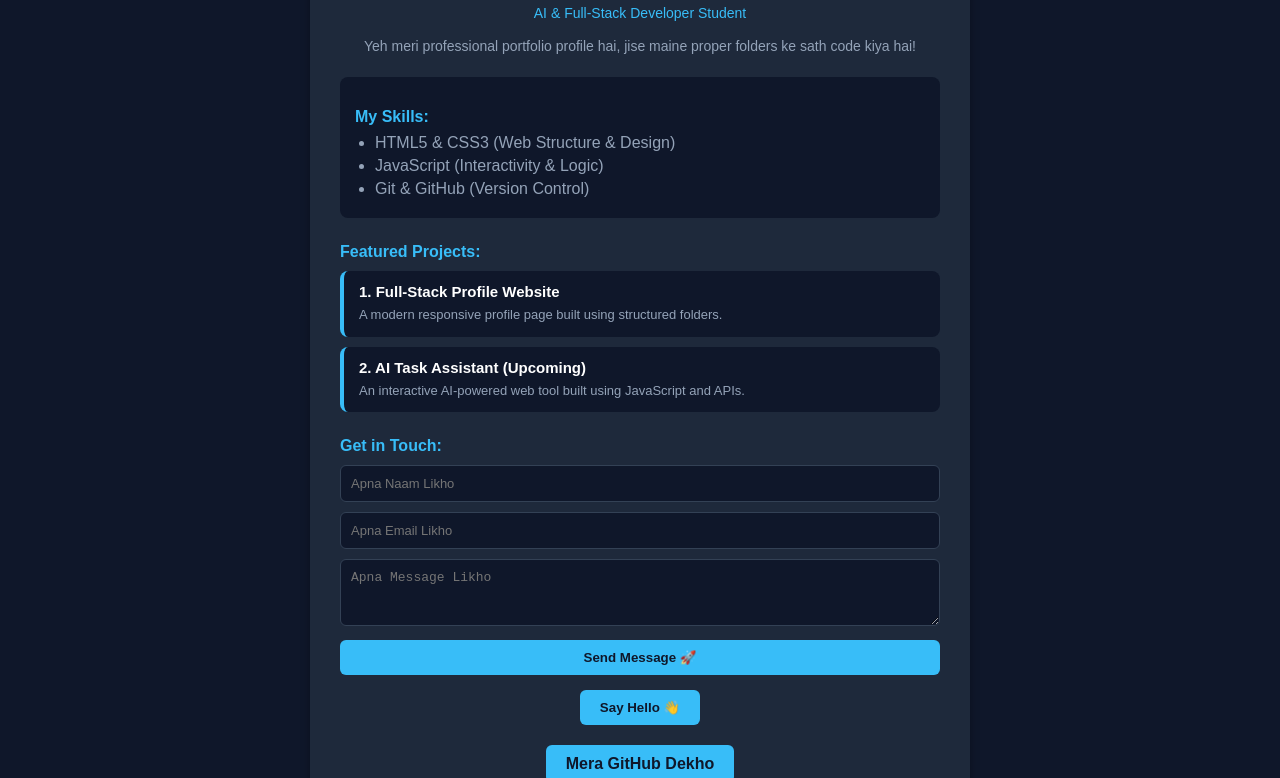
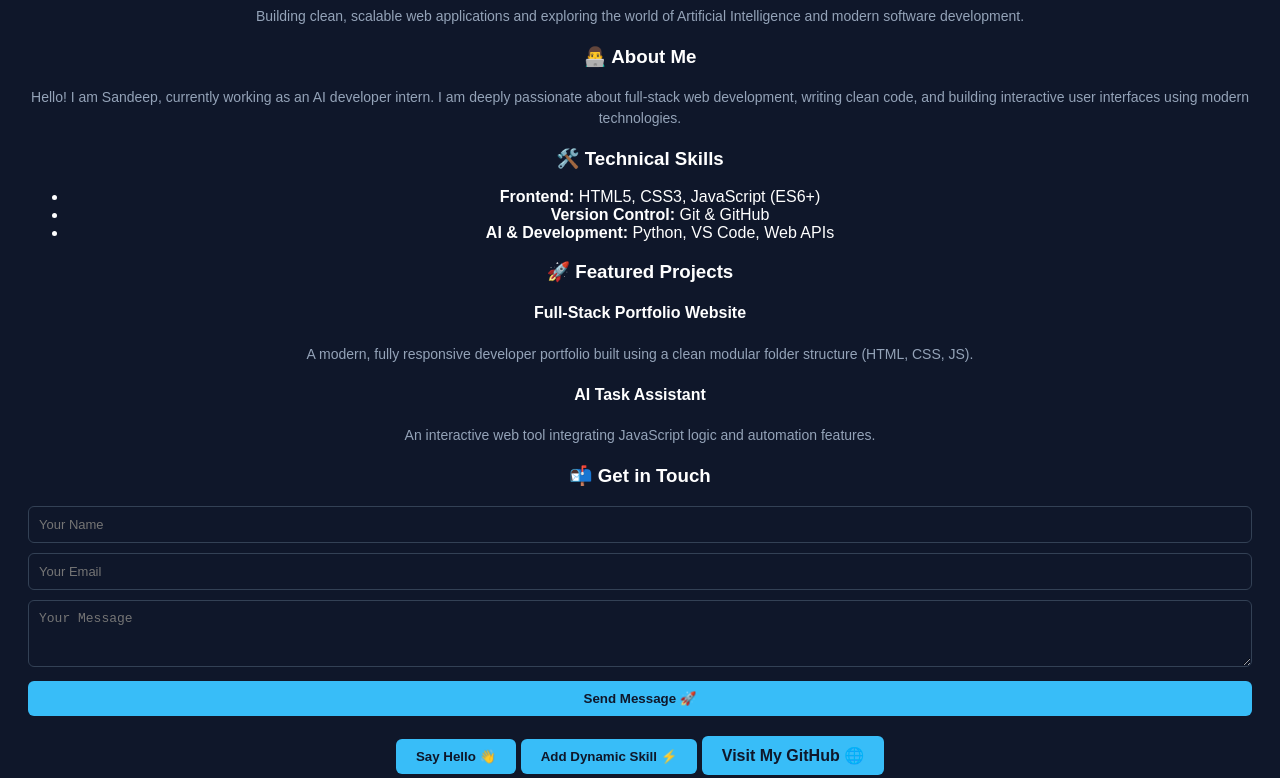
Before and after one commit to sandeep121-tech/Sandeep-portfolio, a plain HTML site: page index.html in a window 1280 px wide. Shown: the part 126-904 px from the top of the page. Drawn offline with Linux system fonts and the light colour scheme.

Commit message:
Refactor portfolio layout and enhance content
Updated the title and added new sections for header, about me, technical skills, featured projects, and contact form. Improved content and structure for better clarity and engagement.

```diff
--- a/index.html
+++ b/index.html
@@ -3,62 +3,75 @@
 <head>
     <meta charset="UTF-8">
     <meta name="viewport" content="width=device-width, initial-scale=1.0">
-    <title>Sandeep's Portfolio</title>
-    <!-- CSS folder ke andar se style.css ko link kiya -->
+    <title>Sandeep | Full-Stack & AI Developer</title>
+    <!-- CSS file linked from css folder -->
     <link rel="stylesheet" href="css/style.css">
 </head>
 <body>
 
-    <div class="card">
-        <h1>Sandeep S.R</h1>
-        <div class="subtitle">AI & Full-Stack Developer Student</div>
-        <p>Yeh meri professional portfolio profile hai, jise maine proper folders ke sath code kiya hai!</p>
+    <div class="portfolio-container">
 
-        <!-- Skills Section -->
-        <div class="skills-box">
-            <h3>My Skills:</h3>
-            <ul>
-                <li>HTML5 & CSS3 (Web Structure & Design)</li>
-                <li>JavaScript (Interactivity & Logic)</li>
-                <li>Git & GitHub (Version Control)</li>
+        <!-- Header / Intro Section -->
+        <header class="header-section">
+            <h1>Sandeep Kumar</h1>
+            <div class="subtitle">AI Developer Intern & Full-Stack Enthusiast</div>
+            <p>Building clean, scalable web applications and exploring the world of Artificial Intelligence and modern software development.</p>
+        </header>
+
+        <!-- About Me Section -->
+        <section class="section-box">
+            <h3>👨‍💻 About Me</h3>
+            <p>Hello! I am Sandeep, currently working as an AI developer intern. I am deeply passionate about full-stack web development, writing clean code, and building interactive user interfaces using modern technologies.</p>
+        </section>
+
+        <!-- Technical Skills Section -->
+        <section class="section-box">
+            <h3>🛠️ Technical Skills</h3>
+            <ul class="skills-list">
+                <li><strong>Frontend:</strong> HTML5, CSS3, JavaScript (ES6+)</li>
+                <li><strong>Version Control:</strong> Git & GitHub</li>
+                <li><strong>AI & Development:</strong> Python, VS Code, Web APIs</li>
             </ul>
+        </section>
+
+        <!-- Featured Projects Section using CSS Grid -->
+        <section class="section-box">
+            <h3>🚀 Featured Projects</h3>
+
+            <div class="projects-grid">
+                <div class="project-item">
+                    <h4>Full-Stack Portfolio Website</h4>
+                    <p>A modern, fully responsive developer portfolio built using a clean modular folder structure (HTML, CSS, JS).</p>
+                </div>
+
+                <div class="project-item">
+                    <h4>AI Task Assistant</h4>
+                    <p>An interactive web tool integrating JavaScript logic and automation features.</p>
+                </div>
+            </div>
+        </section>
+
+        <!-- Interactive Contact / Message Section -->
+        <section class="section-box">
+            <h3>📬 Get in Touch</h3>
+            <form onsubmit="submitForm(event)">
+                <input type="text" id="name" placeholder="Your Name" required class="form-input">
+                <input type="email" id="email" placeholder="Your Email" required class="form-input">
+                <textarea id="message" placeholder="Your Message" rows="3" required class="form-input"></textarea>
+                <button type="submit" class="submit-btn">Send Message 🚀</button>
+            </form>
+        </section>
+
+        <!-- Social / Buttons Footer using Flexbox -->
+        <div class="footer-links">
+            <button class="js-btn" onclick="greetSandeep()">Say Hello 👋</button>
+            <button class="js-btn" onclick="addNewSkill()">Add Dynamic Skill ⚡</button>
+            <a href="https://github.com/sandeep121-tech" class="profile-btn" target="_blank">Visit My GitHub 🌐</a>
         </div>
 
-        <!-- Projects Section -->
-        <div class="projects-container">
-            <h3>Featured Projects:</h3>
-
-            <div class="project-card">
-                <h4>1. Full-Stack Profile Website</h4>
-                <p>A modern responsive profile page built using structured folders.</p>
-            </div>
-
-            <div class="project-card">
-                <h4>2. AI Task Assistant (Upcoming)</h4>
-                <p>An interactive AI-powered web tool built using JavaScript and APIs.</p>
-            </div>
-        </div>
-
-        <!-- Naya Contact Form Section -->
-        <div class="contact-section">
-            <h3>Get in Touch:</h3>
-            <form onsubmit="submitForm(event)">
-                <input type="text" id="name" placeholder="Apna Naam Likho" required class="form-input">
-                <input type="email" id="email" placeholder="Apna Email Likho" required class="form-input">
-                <textarea id="message" placeholder="Apna Message Likho" rows="3" required class="form-input"></textarea>
-                <button type="submit" class="submit-btn">Send Message 🚀</button>
-            </form>
-        </div>
-
-        <!-- JavaScript Interactive Button -->
-        <div>
-            <button class="js-btn" onclick="greetSandeep()">Say Hello 👋</button>
-        </div>
-
-        <a href="https://github.com" class="profile-btn" target="_blank">Mera GitHub Dekho</a>
     </div>
 
-    <!-- JS folder ke andar se script.js ko link kiya -->
+    <!-- JavaScript file linked from js folder -->
     <script src="js/script.js"></script>
 
 </body>
```
